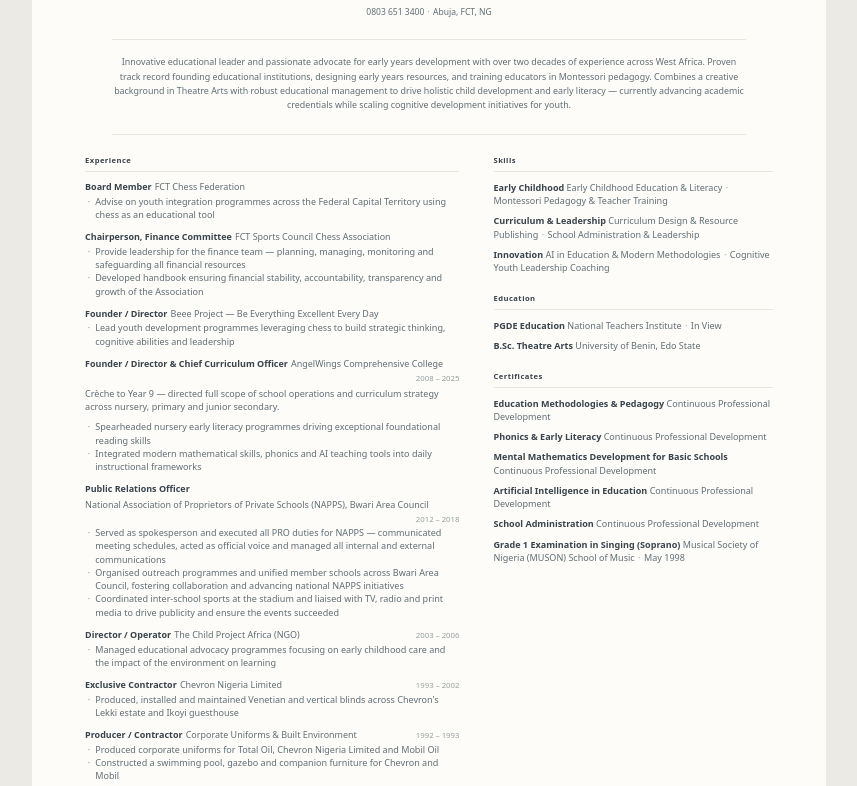
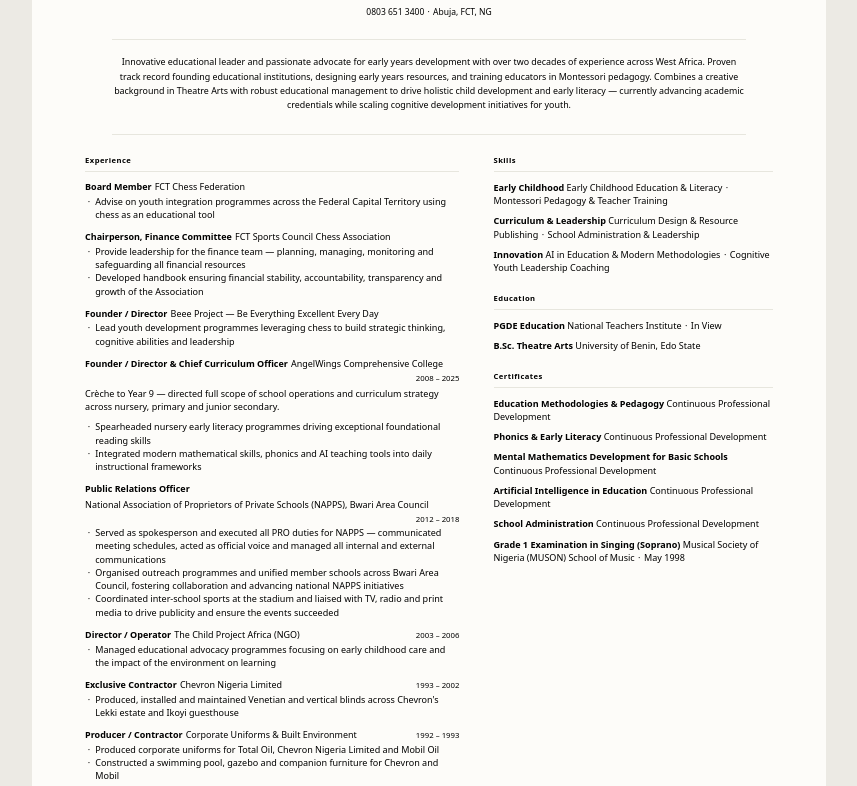
Before and after one commit to 144126/jsonresume-theme-calm, a website: page examples/patience-edem-hogan.html in a window 1280 px wide. Shown: the part 97-883 px from the top of the page, without its empty margins (211-1068 px from the left). Drawn offline with Linux system fonts and the light colour scheme.

Commit message:
style: make all resume text pure black
Set every type token to #000 so generated resumes have no
green, grey or faded ink. Also ship the heading and note
spacing already in use on the sample.

- set --ink --soft --faint --sage --sage-deep to #000
- capitalize section headings and drop wide tracking
- give .note a positive top margin so it no longer collides
- regenerate examples/patience-edem-hogan.html

```diff
--- a/examples/patience-edem-hogan.html
+++ b/examples/patience-edem-hogan.html
@@ -7,11 +7,11 @@
 <style>
 :root {
 	--paper: #fdfcf9;
-	--ink: #38434b;
-	--soft: #5f6e74;
-	--faint: #94a09f;
-	--sage: #7b9a8e;
-	--sage-deep: #5b7d70;
+	--ink: #000;
+	--soft: #000;
+	--faint: #000;
+	--sage: #000;
+	--sage-deep: #000;
 	--line: #e7e6de;
 	--serif: 'Noto Serif', Cambria, Georgia, serif;
 	--sans: 'Noto Sans', 'Segoe UI', system-ui, sans-serif;
```
Also changed, not shown: index.js (+9 -9 lines).
